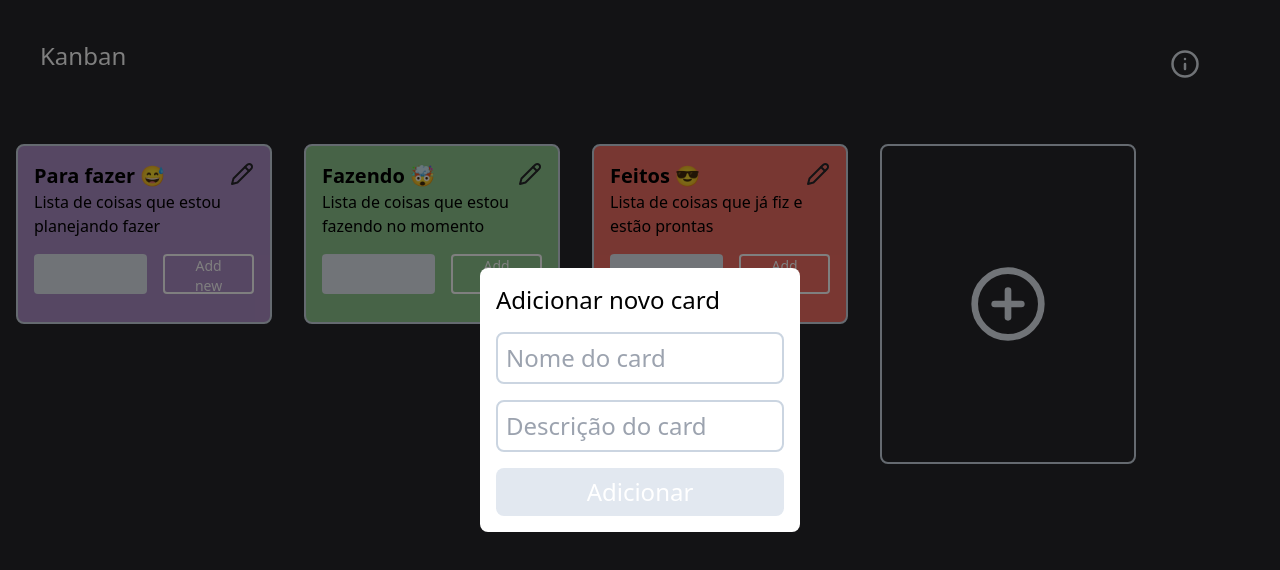
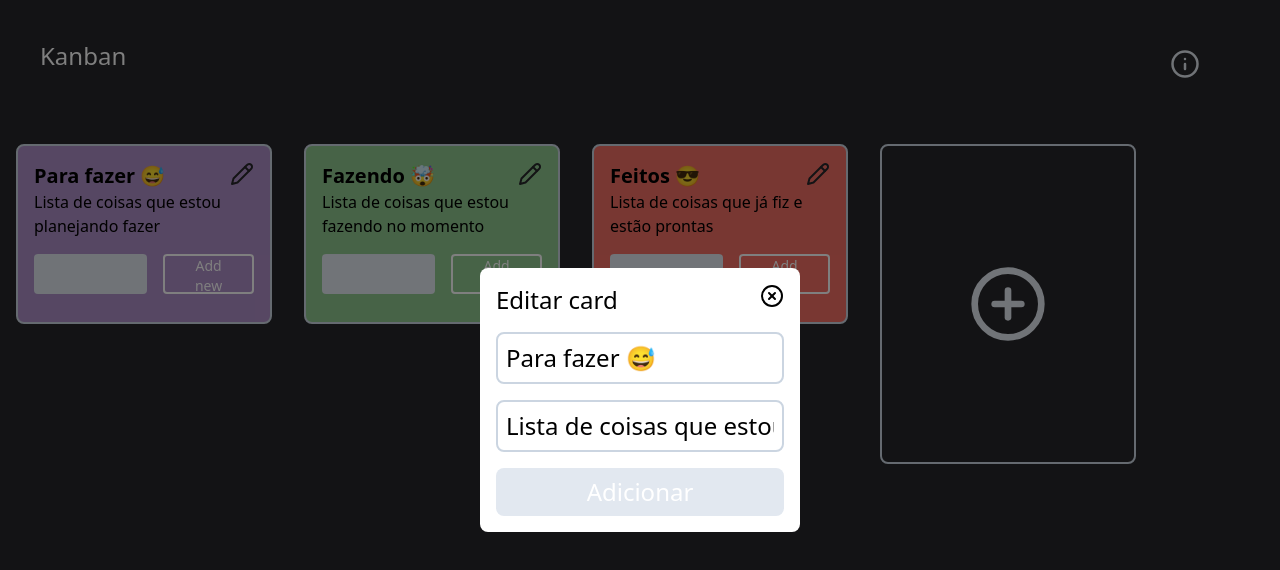
Before and after one commit to erickzz/Kanban, a React (Vite) app: page / in a window 1280 px wide. Both pictures are taken after a click on the icon 242 px from the left and 174 px from the top of the page. Shown: the top 570 px of the page. Built offline with nearby package versions, Linux system fonts and the light colour scheme.

Commit message:
Default value para os inputs

```diff
--- a/src/App.tsx
+++ b/src/App.tsx
@@ -1,4 +1,4 @@
-import { Info, PlusCircle } from 'lucide-react';
+import { Info, PlusCircle, XCircle } from 'lucide-react';
 import { useState, useEffect, useMemo, FormEvent } from 'react';
 import { CardProperties } from './types';
 import defaultCards from './defaultCards';
@@ -26,10 +26,21 @@ function App() {
   const [showModal, setShowModal] = useState(false);
 
   const [cardToEditId, setCardToEditId] = useState<number>(0);
+  const [cardToEdit, setCardToEdit] = useState<{
+    cardName: string;
+    cardDescription: string;
+  }>();
 
   const editMode = (id: number) => {
     showModal ? setShowModal(false) : setShowModal(true);
     setCardToEditId(id);
+    const cardToEdit = cardsState.find((card) => card.id === id);
+    if (cardToEdit) {
+      setCardToEdit({
+        cardName: cardToEdit.title,
+        cardDescription: cardToEdit.description,
+      });
+    }
   };
 
   const editCard = (newCard: {
@@ -72,18 +83,28 @@ function App() {
             editCard(card);
           }}
         >
-          <h2>Adicionar novo card</h2>
+          <div className="flex justify-between">
+            <h2>Editar card</h2>
+            <XCircle
+              className="cursor-pointer"
+              onClick={() => {
+                setShowModal(false);
+              }}
+            />
+          </div>
           <input
             type="text"
             placeholder="Nome do card"
             name="cardTitle"
             className="border-2 border-slate-300 p-2 rounded-lg w-full mt-4"
+            defaultValue={cardToEdit?.cardName}
           />
           <input
             type="text"
             placeholder="Descrição do card"
             name="description"
             className="border-2 border-slate-300 p-2 rounded-lg w-full mt-4"
+            defaultValue={cardToEdit?.cardDescription}
           />
           <button
             className="bg-slate-200 p-2 rounded-lg w-full mt-4 hover:bg-green-500 transition-colors text-white"
```
